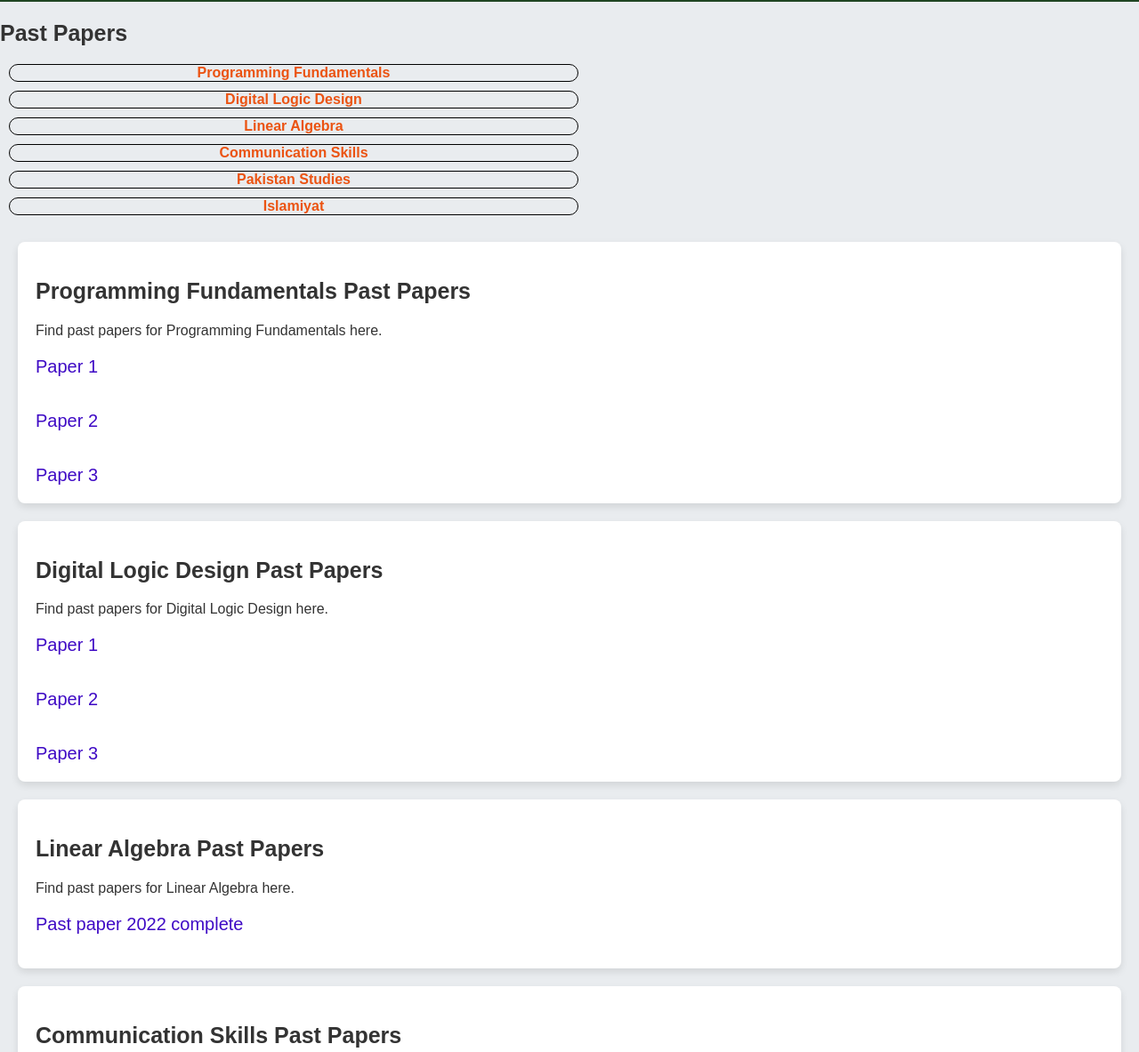
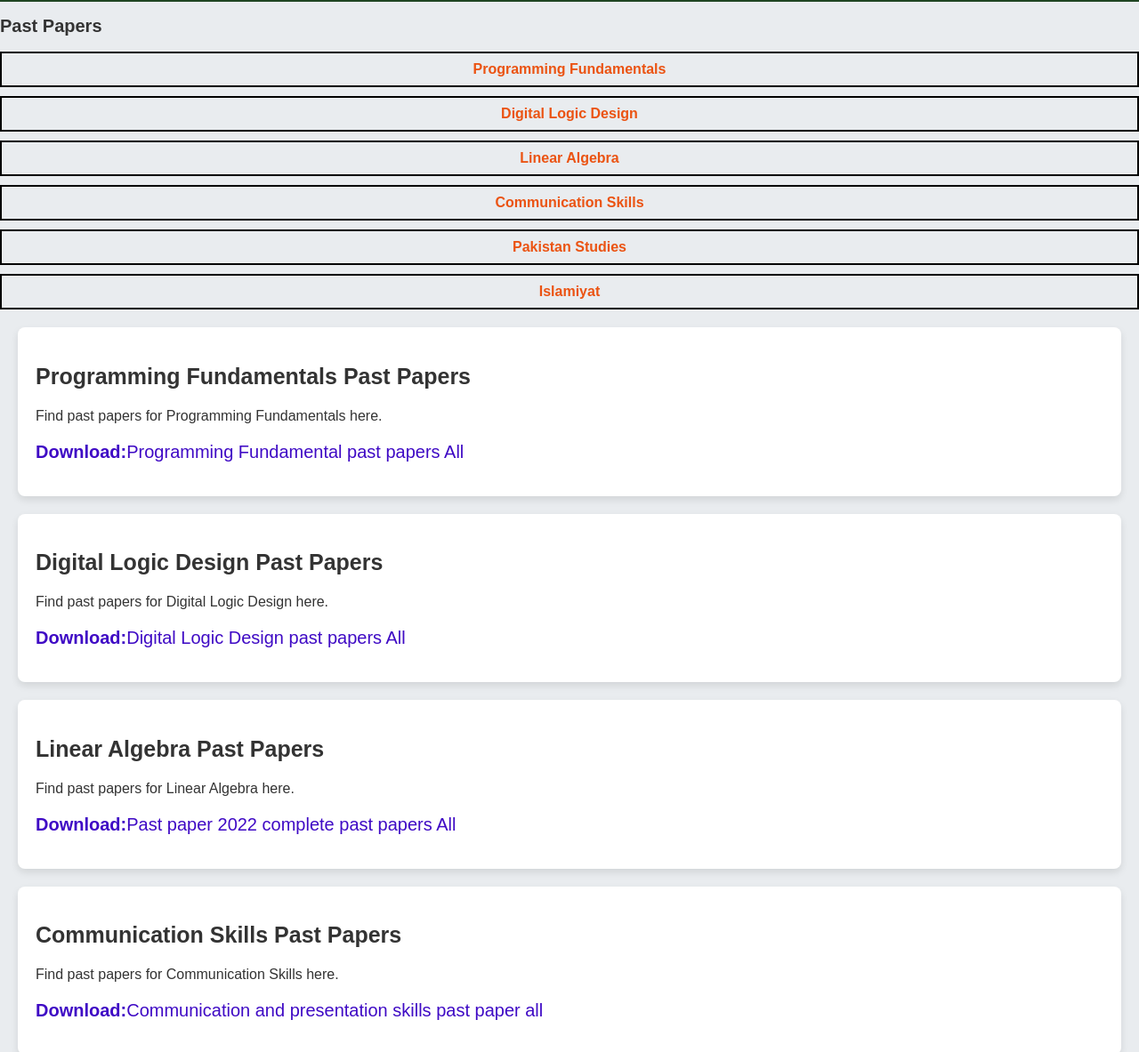
Before and after one commit to sheri-khan/Bscs-sem2_pu, a plain HTML site: page past_papers.html in a window 1280 px wide. Shown: the part 126-1309 px from the top of the page at 89% size. Drawn offline with nearby package versions, Linux system fonts and the light colour scheme.

Commit message:
4: adding past paper ..

```diff
--- a/past_papers.html
+++ b/past_papers.html
@@ -23,7 +23,7 @@
     <div class="container">
         <div class="horizontal-layout">
             <nav class="horizontal-nav">
-                <h2>Past Papers</h2>
+                <h2 id="horizontal-nav_h2">Past Papers</h2>
                 <a id="past-paper-nav" href="#programming-fundamentals-papers">Programming Fundamentals</a>
                 <a id="past-paper-nav" href="#digital-logic-design-papers">Digital Logic Design</a>
                 <a id="past-paper-nav" href="#linear-algebra-papers">Linear Algebra</a>
@@ -37,25 +37,23 @@
                     <h2>Programming Fundamentals Past Papers</h2>
                     <p>Find past papers for Programming Fundamentals here.</p>
                     <!-- Links to past papers -->
-                    <a id="anote" href="#">Paper 1</a><br>
-                    <a id="anote" href="#">Paper 2</a><br>
-                    <a id="anote" href="#">Paper 3</a>
+                    <a id="anote" href="pdfs/past/programming fundamental_1.pdf"><b>Download:</b>Programming Fundamental past papers All</a><br>
+
                 </section>
 
                 <section id="digital-logic-design-papers" class="subject-section">
                     <h2>Digital Logic Design Past Papers</h2>
                     <p>Find past papers for Digital Logic Design here.</p>
                     <!-- Links to past papers -->
-                    <a id="anote" href="#">Paper 1</a><br>
-                    <a id="anote" href="#">Paper 2</a><br>
-                    <a id="anote" href="#">Paper 3</a>
+                    <a id="anote" href="pdfs/past/digital logic design_1.pdf"><b>Download:</b>Digital Logic Design past papers All </a><br>
+
                 </section>
 
                 <section id="linear-algebra-papers" class="subject-section">
                     <h2>Linear Algebra Past Papers</h2>
                     <p>Find past papers for Linear Algebra here.</p>
                     <!-- Links to past papers -->
-                    <a id="anote" href="pdfs/past/2022 Past papers LINEAR ALGEBRA .pdf">Past paper 2022 complete</a><br>
+                    <a id="anote" href="pdfs/past/2022 Past papers LINEAR ALGEBRA .pdf"><b>Download:</b>Past paper 2022 complete past papers All </a><br>
                     <!-- <a href="#">Paper 2</a><br>
                     <a href="#">Paper 3</a> -->
                 </section>
@@ -64,9 +62,8 @@
                     <h2>Communication Skills Past Papers</h2>
                     <p>Find past papers for Communication Skills here.</p>
                     <!-- Links to past papers -->
-                    <a id="anote" href="#">Paper 1</a><br>
-                    <a id="anote" href="#">Paper 2</a><br>
-                    <a id="anote" href="#">Paper 3</a>
+                    <a id="anote" href="pdfs/past/communication and presentation skills.pdf"><b>Download:</b>Communication and presentation skills past paper all</a><br>
+
                 </section>
 
                 <section id="pak-studies-papers" class="subject-section">
@@ -74,17 +71,15 @@
                     <p>Find past papers for Pakistan Studies here.</p>
                     <!-- Links to past papers -->
                     <a id="anote" href="#">Paper 1</a><br>
-                    <a id="anote" href="#">Paper 2</a><br>
-                    <a id="anote" href="#">Paper 3</a>
+
                 </section>
 
                 <section id="islamiyat-papers" class="subject-section">
                     <h2>Islamiyat Past Papers</h2>
                     <p>Find past papers for Islamiyat here.</p>
                     <!-- Links to past papers -->
-                    <a id="anote" href="#">Paper 1</a><br>
-                    <a id="anote" href="#">Paper 2</a><br>
-                    <a id="anote" href="#">Paper 3</a>
+                    <a id="anote" href="pdfs/past/Islamic-Studies-2018.pdf"><b>Download:</b>Islamic Study 2nd semester past paper </a><br>
+
                     <p>---------------------------------------------- <br> ----------------------------------------------
                     <br>--------------------------------------------- </p>
                 </section>
--- a/styles.css
+++ b/styles.css
@@ -2,7 +2,9 @@
 * {
     box-sizing: border-box;
 }
-
+#horizontal-nav_h2{
+    font-size: 20px;
+}
 body {
     font-family: Arial, sans-serif;
     margin: 0;
@@ -60,19 +62,24 @@ header {
 }
 /* past paper nav  */
 #past-paper-nav{
-    margin: 10px;
+    margin-top: 10px;
     text-decoration: none;
     color: #eb5312;
     display: flex;
     flex-direction: column;
     /* margin-left: 25px; */
-    border: 1px solid black;
-    border-radius: 10px;
-    width: 50%;
+    border: 2px solid black;
+    /* border-radius: 10px; */
+    width: 100%;
     justify-content: center;
     align-items: center;
     text-align: center;
     font-weight: bold;
+    padding: 9px;
+}
+#past-paper-nav:hover{
+    color: rgb(0, 0, 0);
+    background-color:white;
 }
 
 .main-container {
```
Also changed, not shown: 4 other files.
